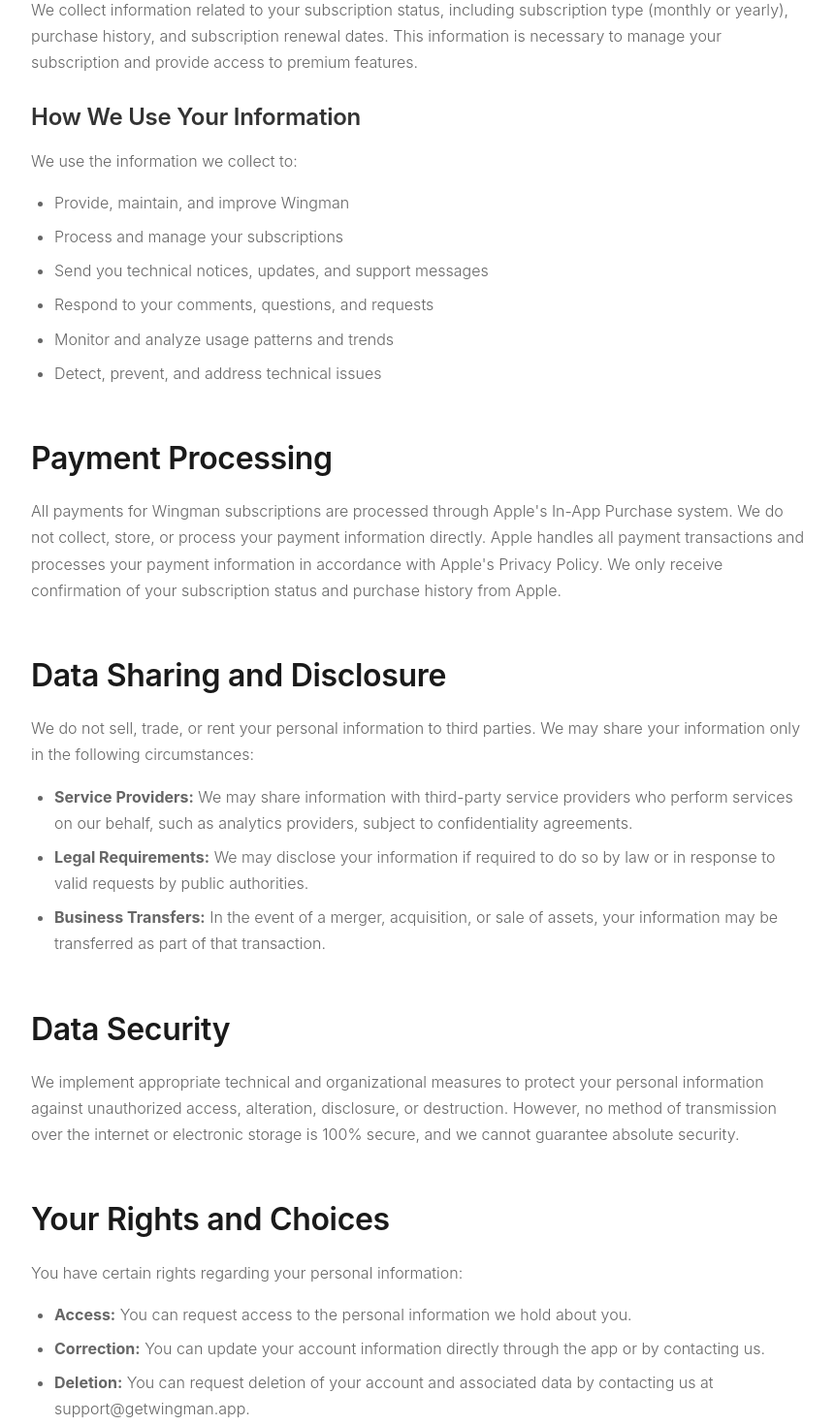
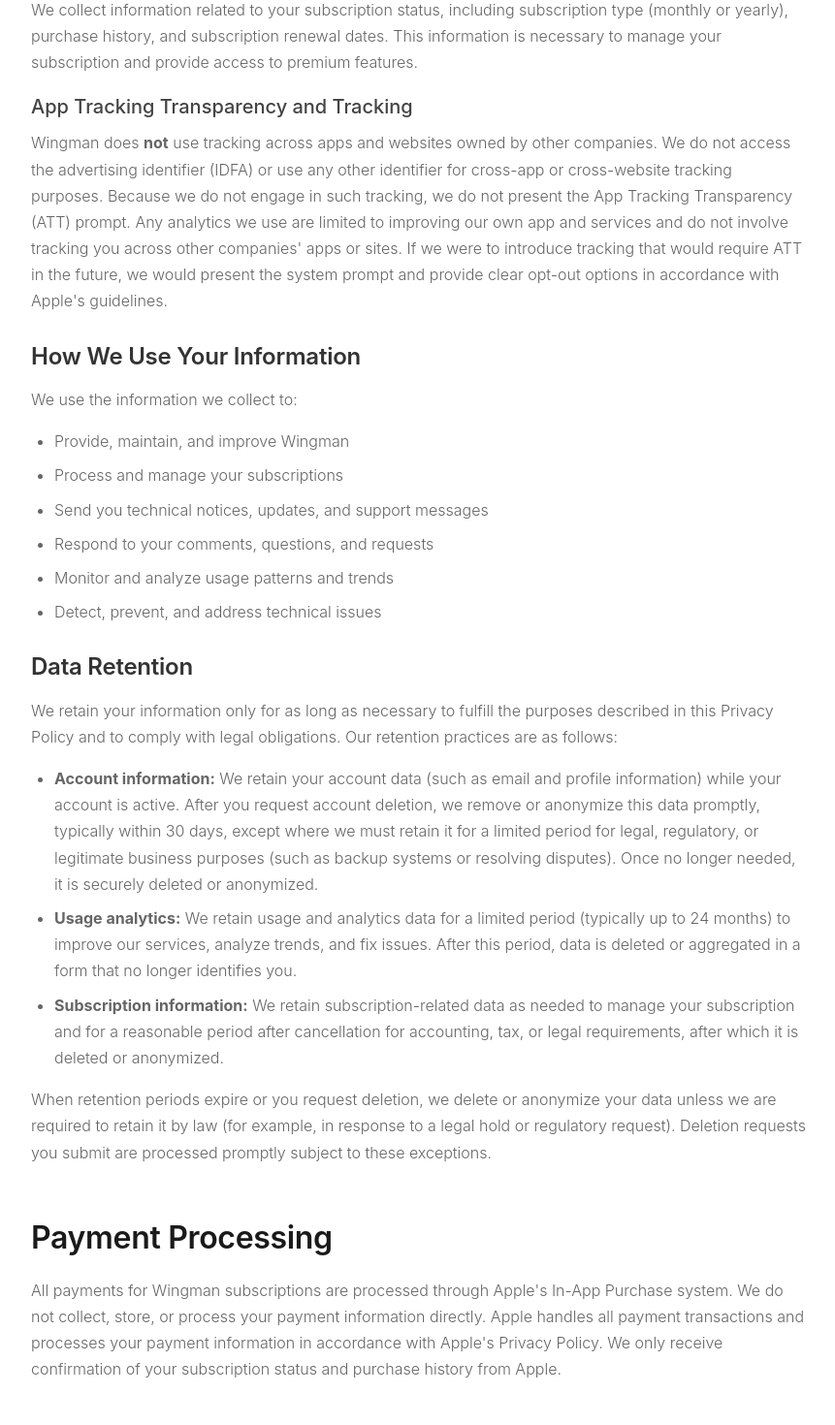
Before and after one commit to Shat-dev/WingmanWebsite, a React (Vite) app: page /privacy-policy in a window 1280 px wide. Shown: the part 1120-2590 px from the top of the page at 97% size, without its empty margins (208-1069 px from the left). Built offline with nearby package versions, Linux system fonts and the light colour scheme.

Commit message:
Updates to privacy policy and terms of conditions

```diff
--- a/src/PrivacyPolicy.jsx
+++ b/src/PrivacyPolicy.jsx
@@ -18,12 +18,7 @@
           <div className="legal-page">
             <h1>Privacy Policy</h1>
             <p className="last-updated">
-              Last Updated:{" "}
-              {new Date().toLocaleDateString("en-US", {
-                year: "numeric",
-                month: "long",
-                day: "numeric",
-              })}
+              Last Updated: February 12, 2026
             </p>
 
             <section>
@@ -78,6 +73,21 @@
                 premium features.
               </p>
 
+              <h4>App Tracking Transparency and Tracking</h4>
+              <p>
+                Wingman does <strong>not</strong> use tracking across apps and
+                websites owned by other companies. We do not access the
+                advertising identifier (IDFA) or use any other identifier for
+                cross-app or cross-website tracking purposes. Because we do not
+                engage in such tracking, we do not present the App Tracking
+                Transparency (ATT) prompt. Any analytics we use are limited to
+                improving our own app and services and do not involve tracking
+                you across other companies' apps or sites. If we were to
+                introduce tracking that would require ATT in the future, we
+                would present the system prompt and provide clear opt-out
+                options in accordance with Apple's guidelines.
+              </p>
+
               <h3>How We Use Your Information</h3>
               <p>We use the information we collect to:</p>
               <ul>
@@ -90,6 +100,47 @@
                 <li>Monitor and analyze usage patterns and trends</li>
                 <li>Detect, prevent, and address technical issues</li>
               </ul>
+
+              <h3>Data Retention</h3>
+              <p>
+                We retain your information only for as long as necessary to
+                fulfill the purposes described in this Privacy Policy and to
+                comply with legal obligations. Our retention practices are as
+                follows:
+              </p>
+              <ul>
+                <li>
+                  <strong>Account information:</strong> We retain your account
+                  data (such as email and profile information) while your
+                  account is active. After you request account deletion, we
+                  remove or anonymize this data promptly, typically within 30
+                  days, except where we must retain it for a limited period for
+                  legal, regulatory, or legitimate business purposes (such as
+                  backup systems or resolving disputes). Once no longer needed,
+                  it is securely deleted or anonymized.
+                </li>
+                <li>
+                  <strong>Usage analytics:</strong> We retain usage and
+                  analytics data for a limited period (typically up to 24
+                  months) to improve our services, analyze trends, and fix
+                  issues. After this period, data is deleted or aggregated in
+                  a form that no longer identifies you.
+                </li>
+                <li>
+                  <strong>Subscription information:</strong> We retain
+                  subscription-related data as needed to manage your
+                  subscription and for a reasonable period after cancellation
+                  for accounting, tax, or legal requirements, after which it is
+                  deleted or anonymized.
+                </li>
+              </ul>
+              <p>
+                When retention periods expire or you request deletion, we delete
+                or anonymize your data unless we are required to retain it by
+                law (for example, in response to a legal hold or regulatory
+                request). Deletion requests you submit are processed promptly
+                subject to these exceptions.
+              </p>
             </section>
 
             <section>
@@ -116,8 +167,12 @@
                 <li>
                   <strong>Service Providers:</strong> We may share information
                   with third-party service providers who perform services on our
-                  behalf, such as analytics providers, subject to
-                  confidentiality agreements.
+                  behalf, such as analytics providers. We require all such
+                  providers to handle your data in accordance with this Privacy
+                  Policy, applicable privacy laws, and to provide the same or
+                  equivalent level of protection as we do. Our agreements with
+                  these providers include confidentiality and data protection
+                  obligations to safeguard your information.
                 </li>
                 <li>
                   <strong>Legal Requirements:</strong> We may disclose your
@@ -159,8 +214,28 @@
                 </li>
                 <li>
                   <strong>Deletion:</strong> You can request deletion of your
-                  account and associated data by contacting us at
-                  support@getwingman.app.
+                  account and associated data by contacting us at{" "}
+                  <a href="mailto:support@getwingman.app">
+                    support@getwingman.app
+                  </a>
+                  . We will process deletion requests promptly in line with our
+                  Data Retention section, except where we must retain data for
+                  legal holds or other lawful reasons, which we will explain if
+                  applicable.
+                </li>
+                <li>
+                  <strong>Withdrawal of consent:</strong> Where we process your
+                  data based on your consent, you may withdraw that consent at
+                  any time. You can do so through in-app settings where
+                  available, or by contacting us at{" "}
+                  <a href="mailto:support@getwingman.app">
+                    support@getwingman.app
+                  </a>
+                  . Upon withdrawal, we will stop the relevant processing. Withdrawing
+                  consent may limit or prevent use of certain features that
+                  depend on that data. You may also request account deletion (as
+                  above), which will result in removal of your data as described
+                  in our Data Retention section.
                 </li>
                 <li>
                   <strong>Subscription Management:</strong> You can manage your
--- a/src/TermsAndConditions.jsx
+++ b/src/TermsAndConditions.jsx
@@ -106,9 +106,17 @@
               <h3>Refunds</h3>
               <p>
                 Refund requests are handled by Apple in accordance with Apple's
-                refund policy. We do not process refunds directly. If you have
-                questions about refunds, please contact Apple Support or us at
-                support@getwingman.app.
+                refund policy. We do not process refunds directly. Our
+                subscription and refund practices comply with Apple's App Store
+                policies and Australian Consumer Law; where a refund is required
+                by law (including under the ACL), you may be entitled to a
+                remedy. We encourage you to review Apple's terms and conditions
+                for payments and refunds. If you have questions about refunds,
+                please contact Apple Support or us at{" "}
+                <a href="mailto:support@getwingman.app">
+                  support@getwingman.app
+                </a>
+                .
               </p>
 
               <h3>Price Changes</h3>
@@ -133,10 +141,7 @@
 
             <section>
               <h2>User Responsibilities</h2>
-              <p>
-                You agree to use Wingman only for lawful purposes and in
-                accordance with these Terms. You agree not to:
-              </p>
+              <p>You agree to use Wingman only for lawful purposes and in</p>
               <ul>
                 <li>
                   Use the App in any way that violates applicable laws or
@@ -264,12 +269,35 @@
                 including if you breach these Terms. Upon termination, your
                 right to use the App will cease immediately.
               </p>
+              <h3>Account Deletion</h3>
               <p>
-                You may terminate your account at any time by deleting the App
+                You may request deletion of your account and associated personal
+                data at any time. You can initiate account deletion directly
+                within the App, or through a clear in-app process that may
+                direct you to our support channel if needed. Upon deletion, we
+                will remove your account and personal data except where we are
+                legally required to retain it (for example, for legal, tax, or
+                compliance reasons). For details on what data we retain and how
+                we handle deletion, please see our{" "}
+                <Link to="/privacy-policy">Privacy Policy</Link>.
+              </p>
+              <p>
+                <strong>Active subscriptions:</strong> Account deletion does not
+                automatically cancel your subscription or stop billing. To avoid
+                continued charges, you must cancel your subscription through
+                your Apple ID account settings before or when you request
+                account deletion. We cannot cancel subscriptions on your behalf.
+              </p>
+              <p>
+                Once your account is deleted, your access to the App and its
+                features ceases immediately. Termination or deletion of your
+                account does not relieve you of any obligations to pay fees
+                accrued prior to termination.
+              </p>
+              <p>
+                You may also terminate your use at any time by deleting the App
                 from your device and canceling your subscription through your
-                Apple ID account settings. Termination of your account does not
-                relieve you of any obligations to pay fees accrued prior to
-                termination.
+                Apple ID account settings.
               </p>
             </section>
 
@@ -286,6 +314,52 @@
                 By continuing to access or use Wingman after any revisions
                 become effective, you agree to be bound by the revised Terms. If
                 you do not agree to the new Terms, you must stop using the App.
+              </p>
+            </section>
+
+            <section>
+              <h2>Severability</h2>
+              <p>
+                If any provision of these Terms is held to be invalid, illegal,
+                or unenforceable by a court of competent jurisdiction, that
+                provision shall be modified to the minimum extent necessary to
+                make it valid and enforceable, or severed if modification is not
+                possible. The remaining provisions of these Terms shall continue
+                in full force and effect.
+              </p>
+            </section>
+
+            <section>
+              <h2>No Waiver</h2>
+              <p>
+                Our failure to enforce any right or provision of these Terms
+                shall not constitute a waiver of such right or provision. Any
+                waiver must be in writing and signed by us to be effective.
+              </p>
+            </section>
+
+            <section>
+              <h2>Entire Agreement</h2>
+              <p>
+                These Terms, together with our Privacy Policy and any other
+                policies or guidelines we publish in connection with the App,
+                constitute the entire agreement between you and Lazul Pty Ltd
+                regarding Wingman and supersede any prior agreements,
+                understandings, or communications, whether written or oral.
+              </p>
+            </section>
+
+            <section>
+              <h2>Force Majeure</h2>
+              <p>
+                We shall not be liable for any failure or delay in performing
+                our obligations under these Terms where such failure or delay
+                results from circumstances beyond our reasonable control,
+                including but not limited to acts of God, natural disasters,
+                war, terrorism, pandemics, government actions, labour disputes,
+                or failure of third-party services (including Apple's systems).
+                We will use reasonable efforts to mitigate the effect of any
+                such event.
               </p>
             </section>
 
```
